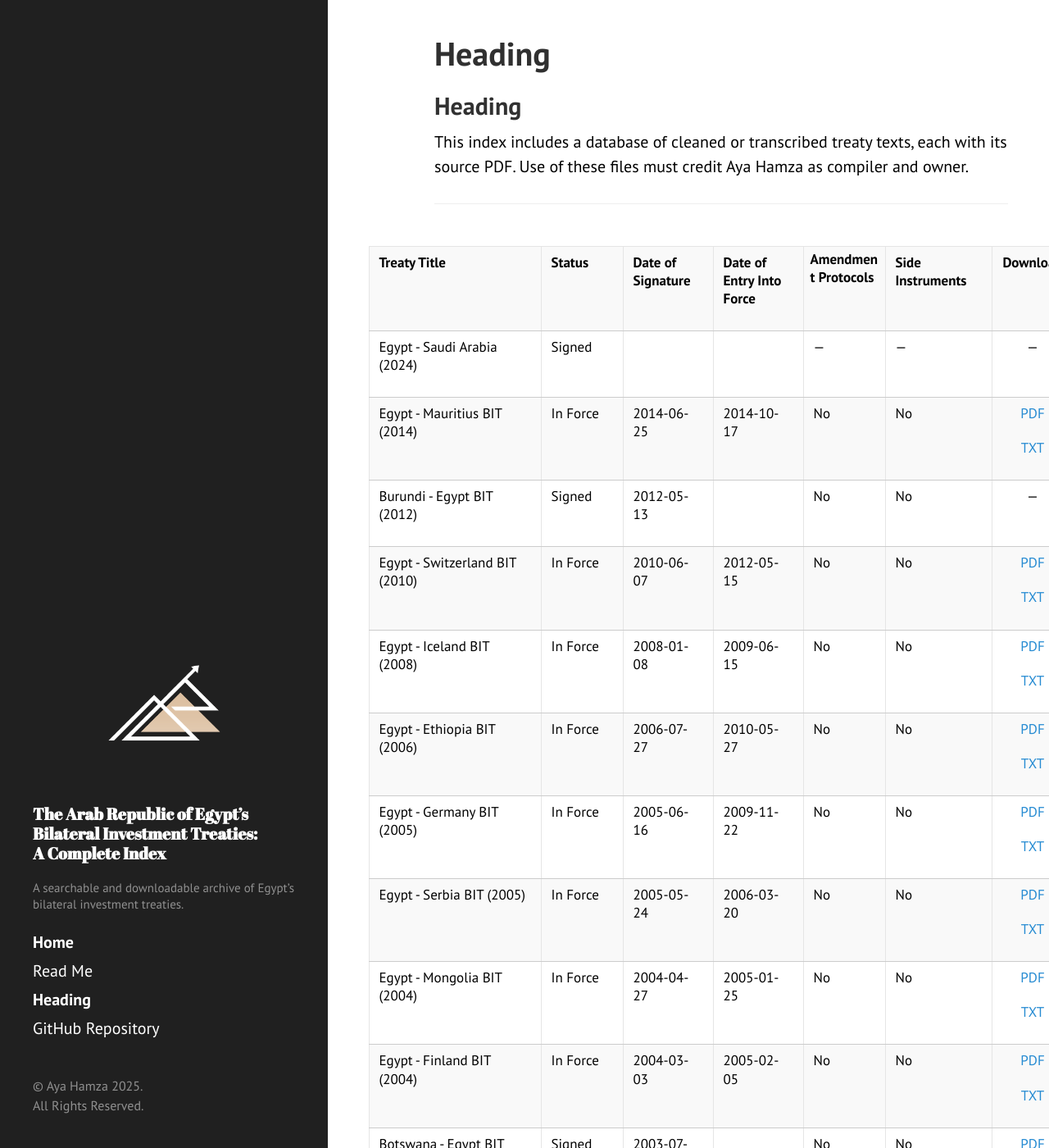
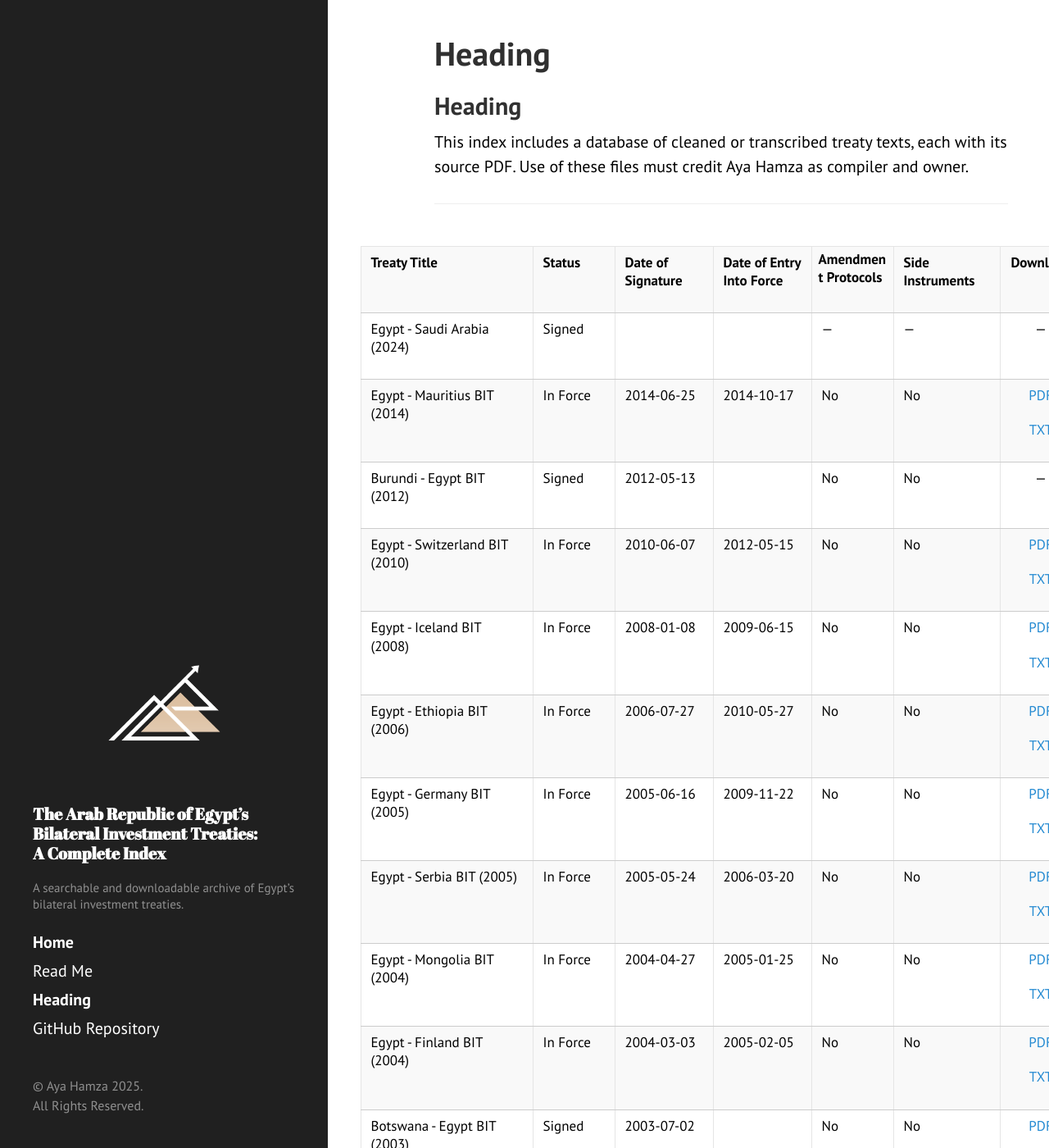
Before and after one commit to ayahamza1/MENABITs, a Jekyll site: the page built from index.md, in a window 1280 px wide and 1400 px high. Shown: the whole window at 82% size. Built offline with Jekyll 4.4.1, drawn with Linux system fonts in a browser that asks for light colours; our own code applies the rules of GitHub Pages for plain Markdown files.

Commit message:
Update hyde.css

```diff
--- a/public/css/hyde.css
+++ b/public/css/hyde.css
@@ -253,17 +253,17 @@ table td:nth-child(2) {
 
 table th:nth-child(3),
 table td:nth-child(3) {
-  width: 5.5rem;
+  width: 6rem;
 }
 
 table th:nth-child(4),
 table td:nth-child(4) {
-  width: 5.5rem;
+  width: 6rem;
 }
 
 table th:nth-child(5),
 table td:nth-child(5) {
-  width: 7rem;
+  width: 8rem;
 }
 
 table th:nth-child(6),
```
